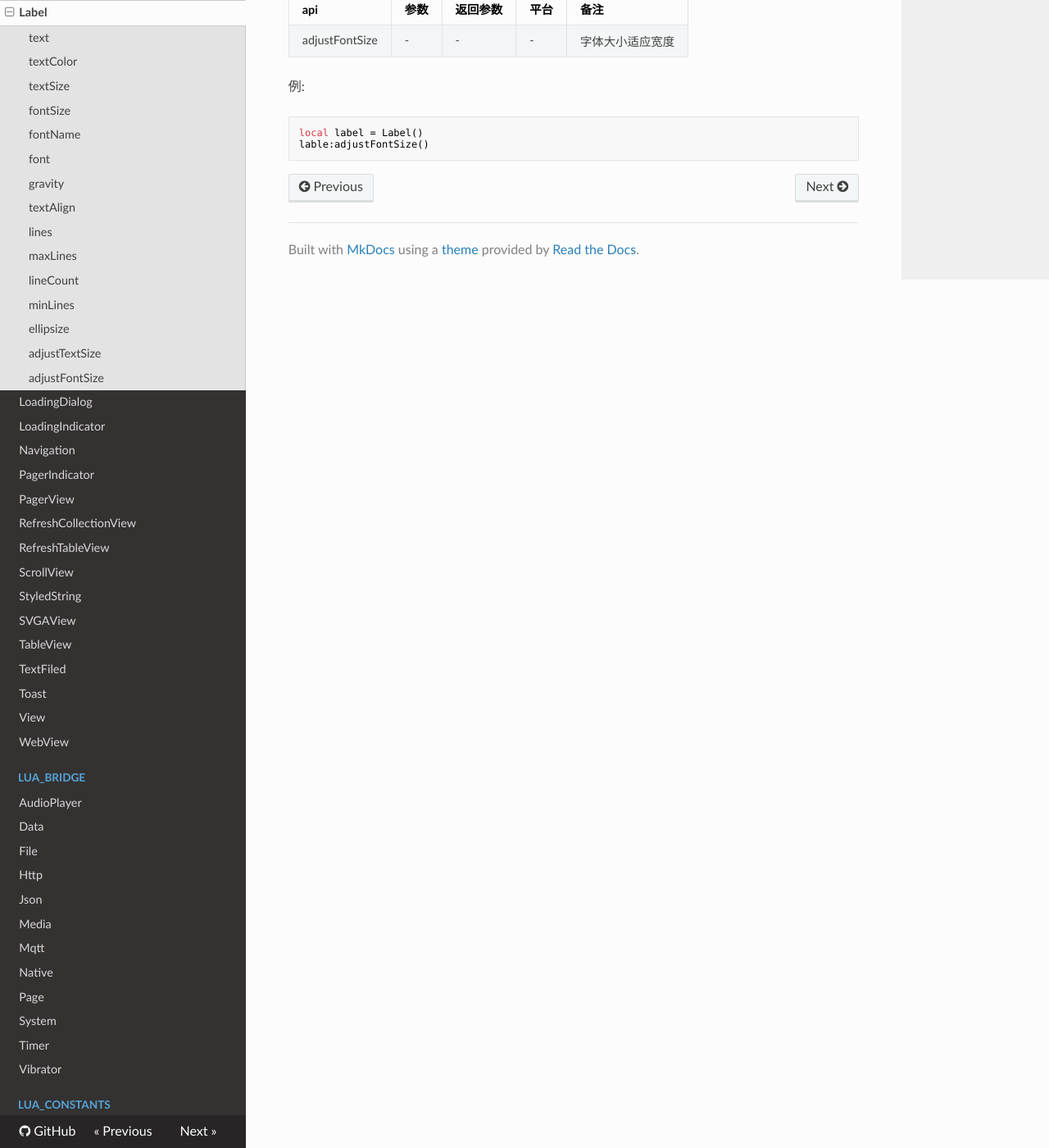
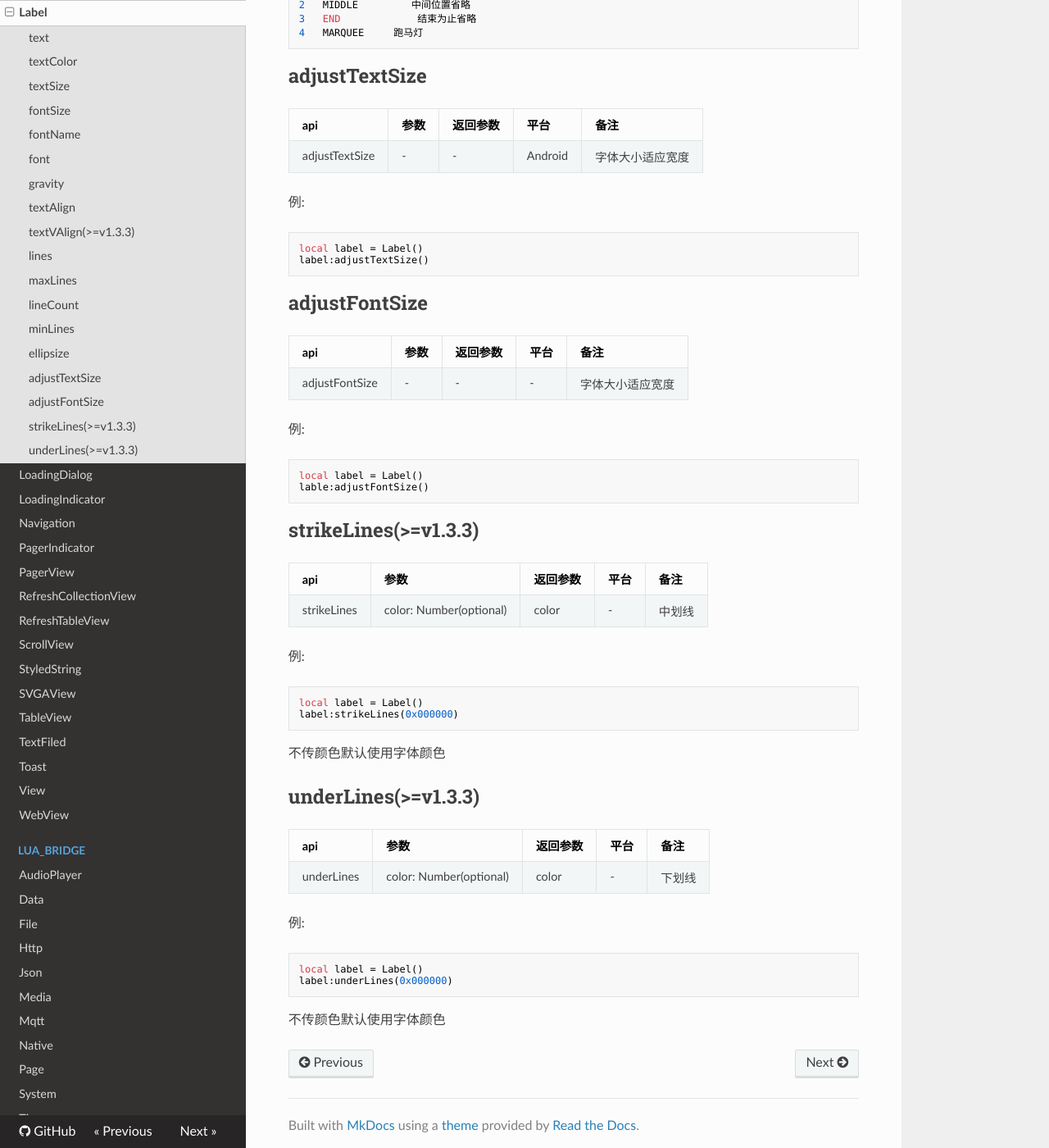
Before and after one commit to VideoOS/VideoOS-lua-app, an MkDocs documentation site: the page built from docs/API/Lua_View/Label.md, in a window 1280 px wide and 1400 px high, scrolled down 4998 px. Shown: the whole window at 82% size. Built offline with MkDocs 1.6.1, drawn with Linux system fonts in a browser that asks for light colours; nearby versions of some CDN libraries; some of the changed text lies outside the part shown.

Commit message:
Update Label.md
适用于v1.3.3及以后SDK
LuaLabel添加新功能
strikeLines(中划线)
underLines(下划线)

iOS textVAlign(文本垂直方向对齐方式)

````diff
--- a/docs/API/Lua_View/Label.md
+++ b/docs/API/Lua_View/Label.md
@@ -119,10 +119,25 @@ local label = Label()
 label:textAlign(TextAlign.CENTER)
 ```
 
-	1	LEFT  左垂直居中
-	2	RIGHT 整体居中
-	3	CENTER  右垂直居中
+	1	LEFT  	文本居左
+	2	RIGHT 	文本居右
+	3	CENTER  文本水平居中
+默认垂直居中(iOS SDK v1.3.3及以后可配合textVAlign使用)
 
+## textVAlign(>=v1.3.3)
+| api  |参数   |返回参数   |平台   |备注|
+| ------------ | ------------ | ------------ | ------------ | ------------ |
+|   textVAlign     |  v: TextVAlign    |   v  |  iOS   |  文本对齐方式     |
+
+例:
+```lua
+local label = Label()
+label:textVAlign(TextVAlign.CENTER)
+```
+
+	1	TOP  	文本居上
+	2	BOTTOM 	文本居下
+	3	CENTER	文本垂直居中
 
 ## lines
 | api  |参数   |返回参数   |平台   |备注|
@@ -206,3 +221,27 @@ label:adjustTextSize()
 local label = Label()
 lable:adjustFontSize()
 ```
+
+## strikeLines(>=v1.3.3)
+| api  |参数   |返回参数   |平台   |备注|
+| ------------ | ------------ | ------------ | ------------ | ------------ |
+|   strikeLines     |  color: Number(optional)    |   color  | -    |  中划线     |
+
+例:
+```lua
+local label = Label()
+label:strikeLines(0x000000)
+```
+不传颜色默认使用字体颜色
+
+## underLines(>=v1.3.3)
+| api  |参数   |返回参数   |平台   |备注|
+| ------------ | ------------ | ------------ | ------------ | ------------ |
+|   underLines     |  color: Number(optional)    |   color  | -    |  下划线     |
+
+例:
+```lua
+local label = Label()
+label:underLines(0x000000)
+```
+不传颜色默认使用字体颜色
````
